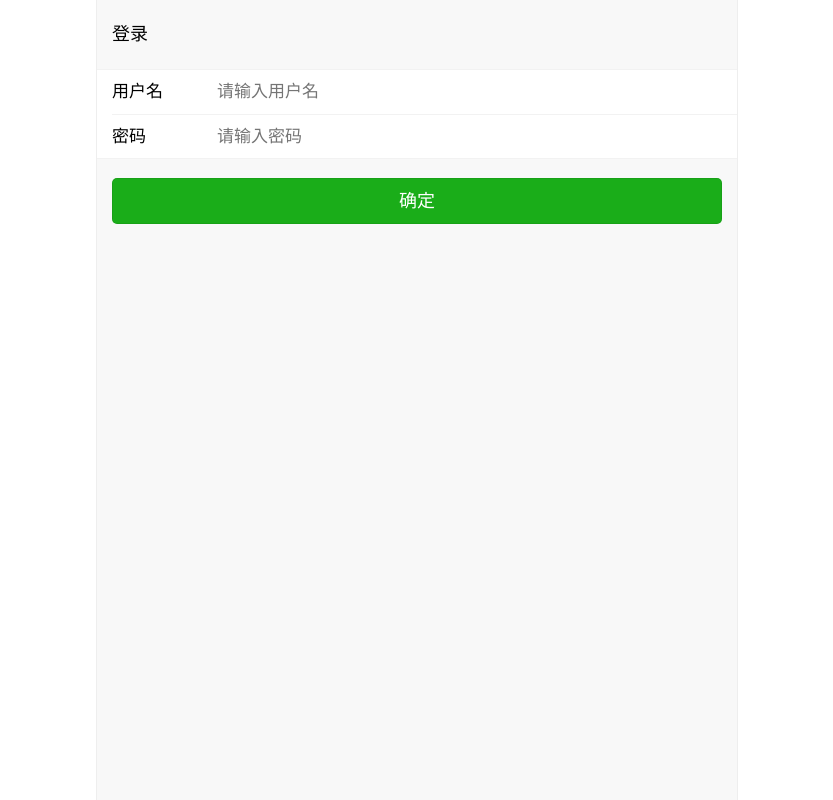
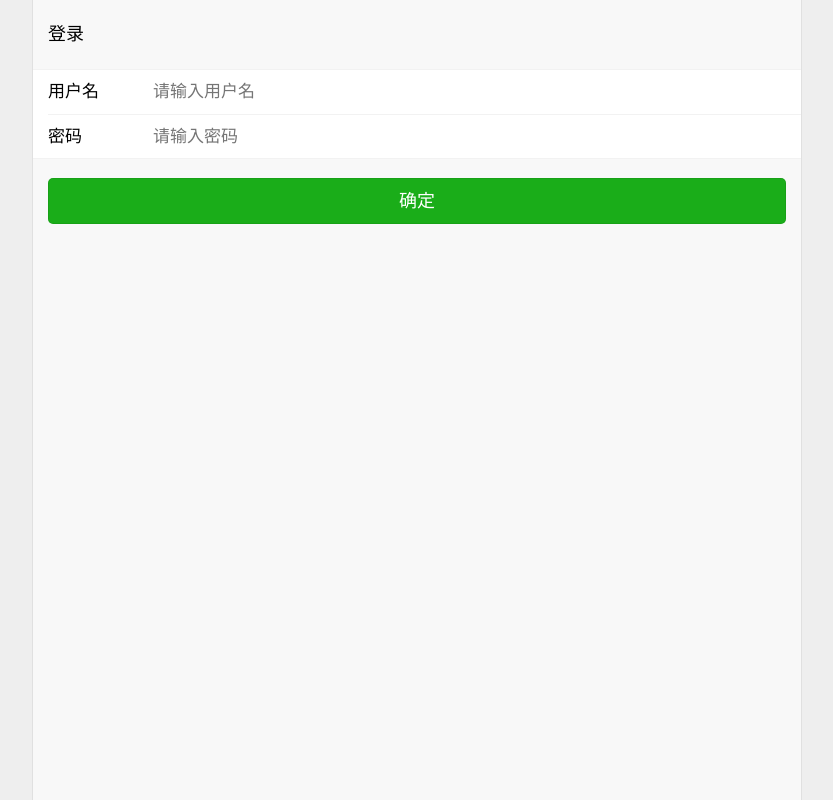
Before and after one commit to billginger/accounting, a website: page web/views/login.html in a window 1280 px wide. Shown: the whole page, without its empty margins (223-1056 px from the left). Drawn offline with Linux system fonts and the light colour scheme; files that its build step writes are made by us from their sources.

Commit message:
细节调整

```diff
--- a/web/static/css/style.css
+++ b/web/static/css/style.css
@@ -1,10 +1,11 @@
 /* Global */
 html, body {
 	height: 100%;
+	background: #eee;
 }
 #jf-wrapper {
 	margin: 0 auto;
-	max-width: 640px;
+	max-width: 768px;
 	height: 100%;
 	background: #f8f8f8;
 	box-shadow: 0 0 1px #999;
```
Also changed, not shown: web/views/index.html (+1 -1 lines), web/views/login.html (+2 -2 lines).
